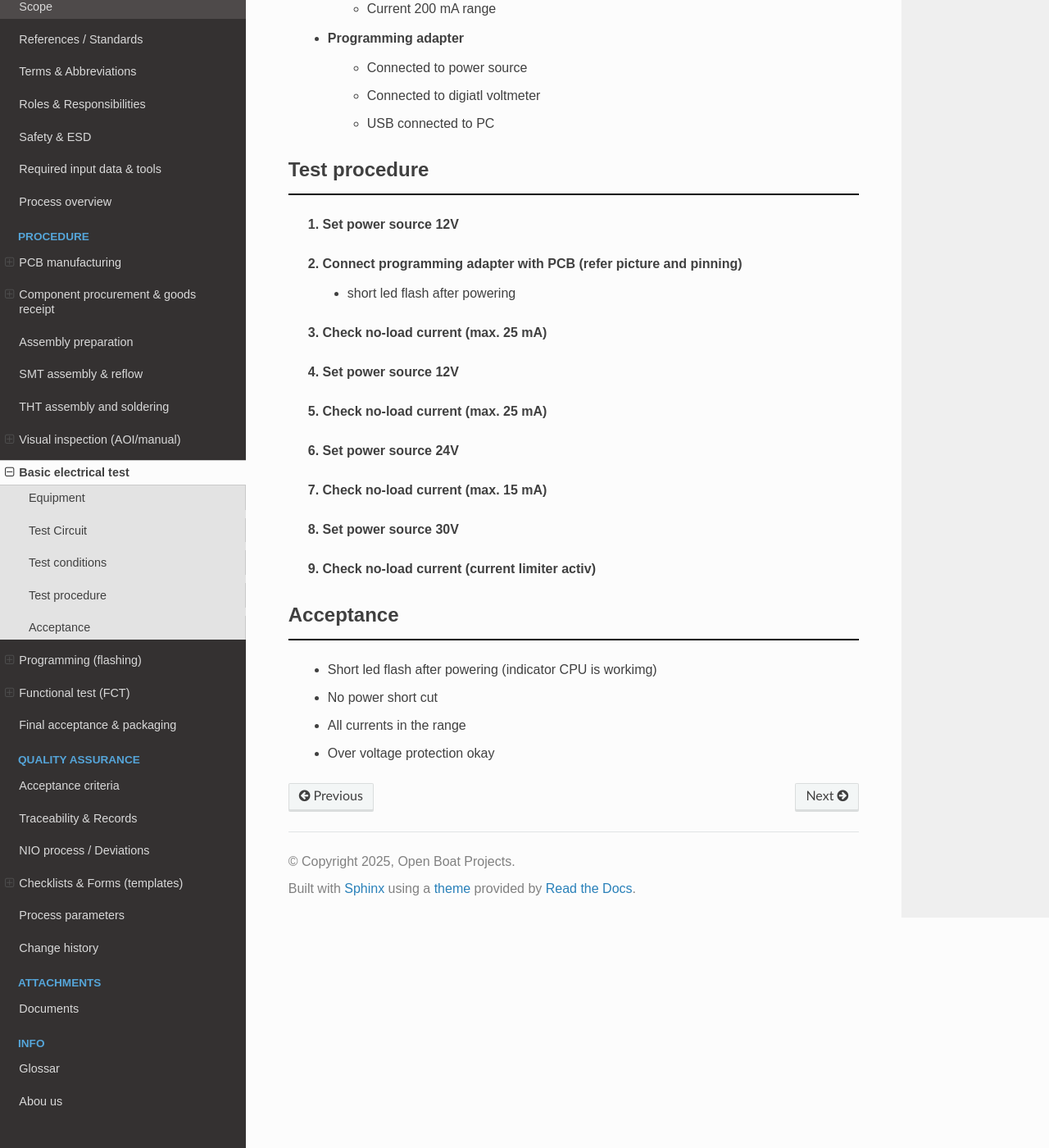
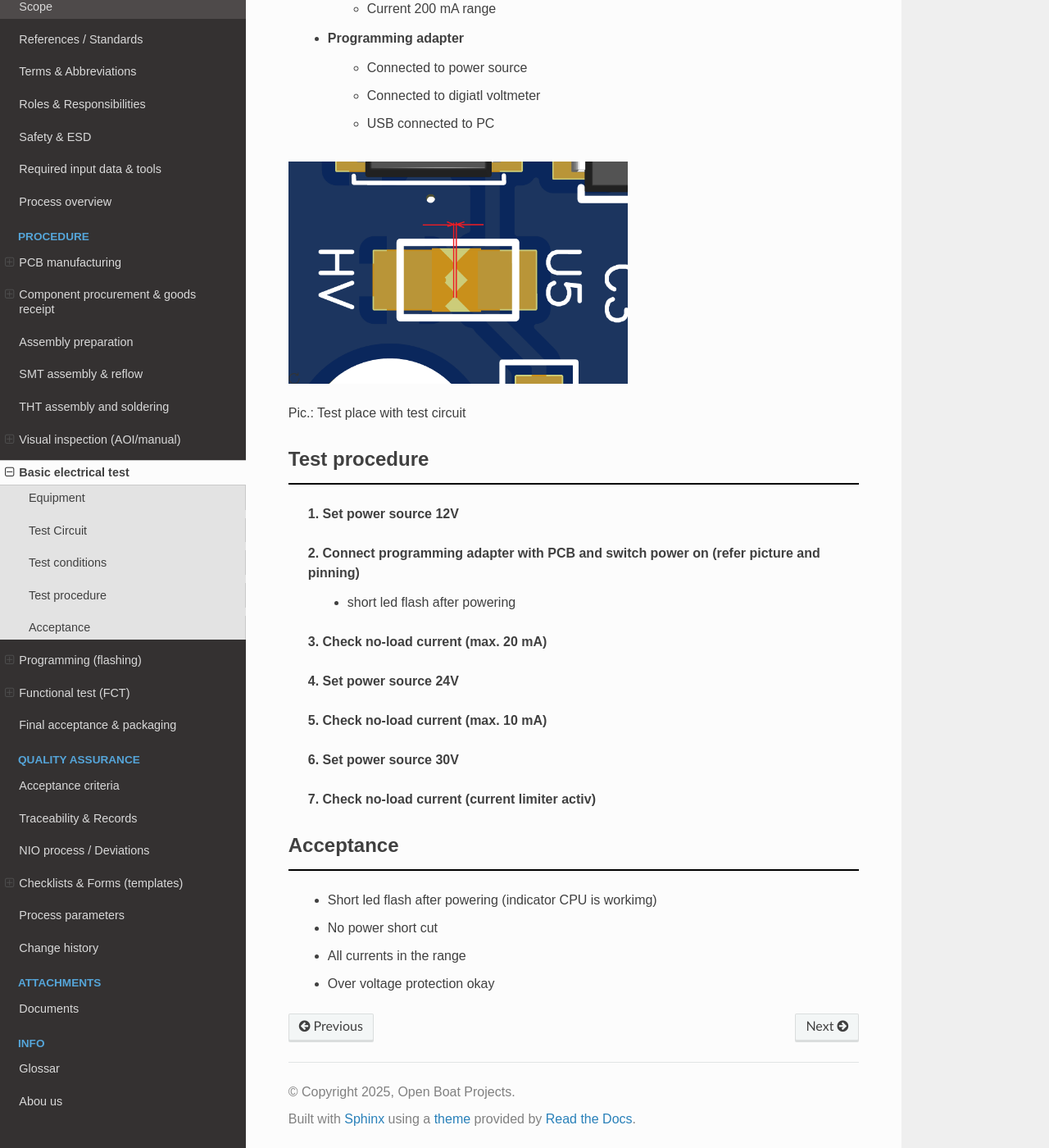
Before and after one commit to norbert-walter/yachta-sop, a Sphinx documentation site: the page built from docs/procedure/basic_test.rst, in a window 1280 px wide and 1400 px high, scrolled down 1717 px. Shown: the whole window at 82% size. Built offline with Sphinx 7.4.7 and the Read the Docs theme 3.1.0, drawn with Linux system fonts in a browser that asks for light colours; some of the changed text lies outside the part shown.

Commit message:
Modify test instructions

```diff
--- a/docs/procedure/basic_test.rst
+++ b/docs/procedure/basic_test.rst
@@ -4,10 +4,10 @@ Basic electrical test
 	* Visual inspection passed
 	* Short/continuity test of power rails to GND (power supplay current limiter)
 	* Power‑on with bench PSU (current limit power source 50 mA; typically start < 20  mA)
-	* Verify reference voltages/regulators 3,3 V +/- 0,3 V
+	* Verify reference voltages/regulators 3,3 V +/- 0,3 V (only by problems)
 	* Check power supplay
-		* 12V -> max 0,3 mA
-		* 24V -> max 0,15 mA
+		* 12V -> max 18 mA
+		* 24V -> max 9 mA
 		* Overvoltage > 26V -> on power supplay current limiter activ
 	* Basic comms (UART) and programming interface check (USB login on PC)
 	* Record results (Form D1)
@@ -43,27 +43,28 @@ Test conditions
         * Connected to digiatl voltmeter
         * USB connected to PC
 
+.. image:: /pics/U5.png
+             :scale: 30%
+
+Pic.: Test place with test circuit
+
 Test procedure
 --------------
 
     **1. Set power source 12V**
 
-    **2. Connect programming adapter with PCB (refer picture and pinning)**
+    **2. Connect programming adapter with PCB and switch power on (refer picture and pinning)**
         * short led flash after powering
 
-    **3. Check no-load current (max. 25 mA)**
+    **3. Check no-load current (max. 20 mA)**
 
-    **4. Set power source 12V**
+    **4. Set power source 24V**
 
-    **5. Check no-load current (max. 25 mA)**
+    **5. Check no-load current (max. 10 mA)**
 
-    **6. Set power source 24V**
+    **6. Set power source 30V**
 
-    **7. Check no-load current (max. 15 mA)**
-
-    **8. Set power source 30V**
-
-    **9. Check no-load current (current limiter activ)**
+    **7. Check no-load current (current limiter activ)**
 
 Acceptance
 ----------
```
Also changed, not shown: docs/procedure/programming.rst (+35 -15 lines), docs/pics/Connect.png (added), docs/pics/Device_Dashboard.png (added), docs/pics/Device_Info.png (added), docs/pics/Install_Windsensor_Yachta.png (added), docs/pics/Installation_Complete.png (added), docs/pics/Installing_Firmware.png (added), docs/pics/Web_Flashtool_1.png (added), docs/pics/Windsensor Instrument.png (added).
